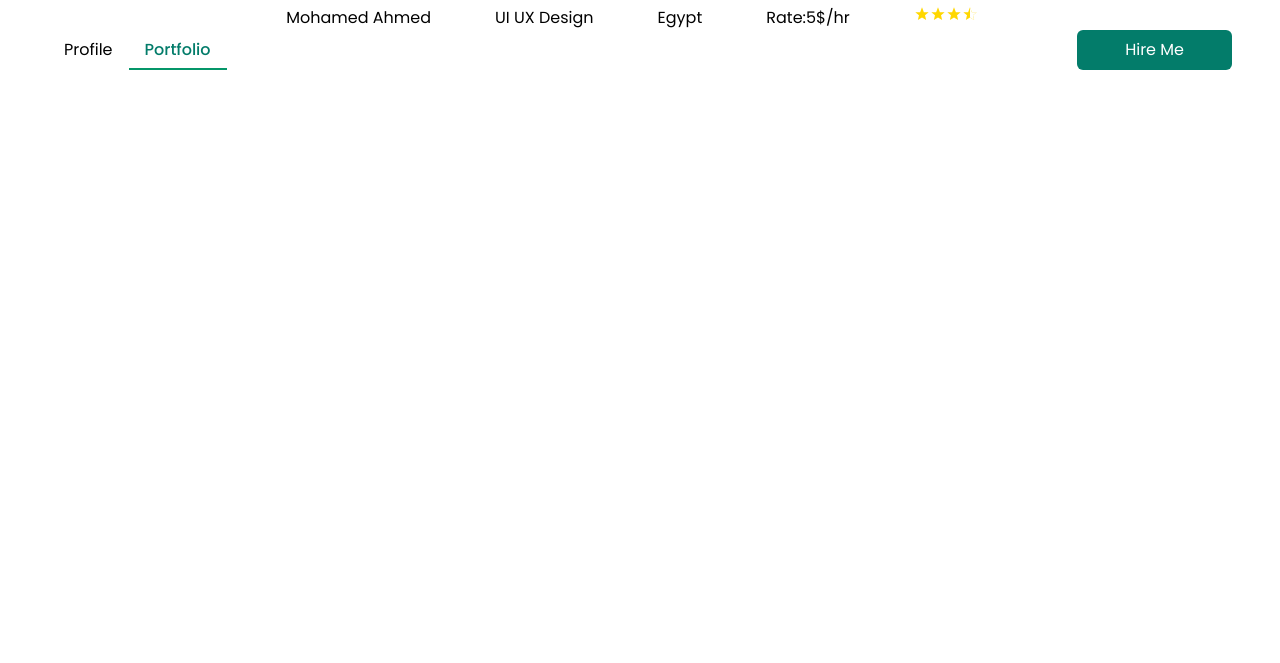
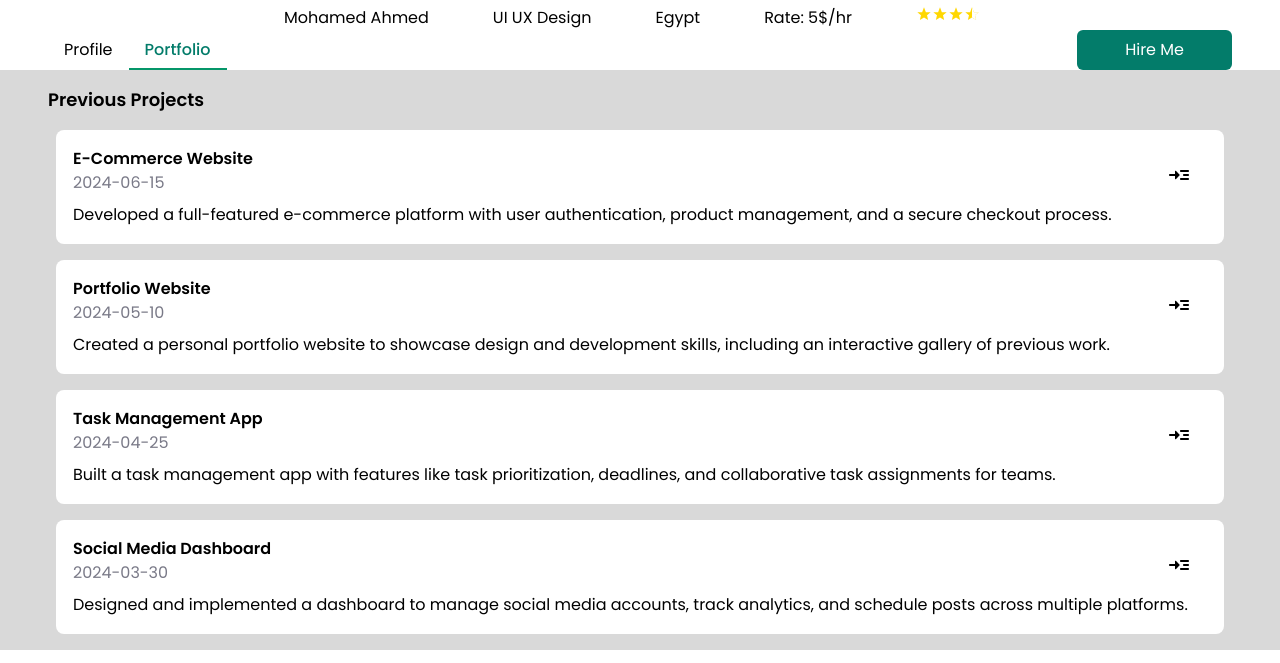
Before and after one commit to USAM24/new-freelancing-USAM, a React (Vite) app: page /profile/1 in a window 1280 px wide. Both pictures are taken after a click on the button "Portfolio". Shown: the part 250-913 px from the top of the page. Before the commit the page ends 800 px from the top, so only its background shows below. Built offline with nearby package versions, Linux system fonts and the light colour scheme; no server answers.

Commit message:
updated Hire Form and Portfolio

```diff
--- a/src/components/HireComponent/HireComponent.jsx
+++ b/src/components/HireComponent/HireComponent.jsx
@@ -39,6 +39,8 @@ const HireComponent = () => {
             >
                 {({ setFieldValue }) => (
                     <Form>
+                    <div className='grid grid-cols-2 gap-4'>
+                        <div>
                         {/* Client Information */}
                         <div className="mb-4">
                             <label htmlFor="name" className="block text-sm font-medium text-gray-700">Name</label>
@@ -72,6 +74,7 @@ const HireComponent = () => {
                             />
                             <ErrorMessage name="jobTitle" component="div" className="text-red-600 text-sm mt-1" />
                         </div>
+
                         <div className="mb-4">
                             <label htmlFor="projectDescription" className="block text-sm font-medium text-gray-700">Project Description</label>
                             <Field
@@ -93,7 +96,8 @@ const HireComponent = () => {
                             />
                             <ErrorMessage name="deadline" component="div" className="text-red-600 text-sm mt-1" />
                         </div>
-
+                        </div>
+                        <div>
                         {/* Budget */}
                         <div className="mb-4">
                             <label htmlFor="budget" className="block text-sm font-medium text-gray-700">Proposed Budget</label>
@@ -119,7 +123,7 @@ const HireComponent = () => {
                         </div>
 
                         {/* Attachments */}
-                        <div className="mb-4">
+                        <div className="mb-6">
                             <label htmlFor="attachments" className="block text-sm font-medium text-gray-700">Upload Files (Optional)</label>
                             <input
                                 type="file"
@@ -143,12 +147,17 @@ const HireComponent = () => {
                         </div>
 
                         {/* Submit Button */}
+                        <div className="mb-4">
+                        <label htmlFor="submit" className="block text-sm font-medium text-gray-700">Send Your Request</label>
                         <button
                             type="submit"
-                            className="w-full px-4 py-2 bg-[#037C6A] text-white font-bold rounded-md shadow-sm hover:bg-[#138C6A] focus:outline-none focus:shadow-outline"
+                            className="w-full mt-2 px-4 py-2 bg-[#037C6A] text-white font-bold rounded-md shadow-sm hover:bg-[#138C6A] focus:outline-none focus:shadow-outline"
                         >
                             Submit
                         </button>
+                        </div>
+                        </div>
+                        </div>
                     </Form>
                 )}
             </Formik>
--- a/src/components/PortfolioComponent/PortfolioComponent.jsx
+++ b/src/components/PortfolioComponent/PortfolioComponent.jsx
@@ -1,9 +1,44 @@
 import React from 'react'
+import ProjectComponent from '../ProjectComponent/ProjectComponent';
 
 function PortfolioComponent() {
+  const previousProjects = [
+    {
+      name: "E-Commerce Website",
+      date: "2024-06-15",
+      summary: "Developed a full-featured e-commerce platform with user authentication, product management, and a secure checkout process.",
+      link: "https://www.example-ecommerce.com",
+    },
+    {
+      name: "Portfolio Website",
+      date: "2024-05-10",
+      summary: "Created a personal portfolio website to showcase design and development skills, including an interactive gallery of previous work.",
+      link: "https://www.example-portfolio.com",
+    },
+    {
+      name: "Task Management App",
+      date: "2024-04-25",
+      summary: "Built a task management app with features like task prioritization, deadlines, and collaborative task assignments for teams.",
+      link: "https://www.example-taskapp.com",
+    },
+    {
+      name: "Social Media Dashboard",
+      date: "2024-03-30",
+      summary: "Designed and implemented a dashboard to manage social media accounts, track analytics, and schedule posts across multiple platforms.",
+      link: "https://www.example-socialdashboard.com",
+    }
+  ];
+
   return (
-    <div>
-
+    <div className='px-12 py-2'>
+      <h2 className="py-2 font-semibold text-lg">Previous Projects</h2>
+      <div>
+        {previousProjects.length ? (previousProjects.map((project,index)=>(
+          <ProjectComponent project={project} key={index}/>
+        ))) :(
+          <p className='min-h-[500px]'>No projects found</p>
+        )}
+      </div>
     </div>
   )
 }
--- /dev/null
+++ b/src/components/ProjectComponent/ProjectComponent.jsx
@@ -0,0 +1,28 @@
+import React from "react";
+import ReadMoreRoundedIcon from "@mui/icons-material/ReadMoreRounded";
+
+function ProjectComponent({ project }) {
+  return (
+    <div className="flex justify-center align-center">
+      <a
+        href={project.link}
+        className="w-full p-4 m-2 rounded-lg bg-white border border-transparent hover:border-[#037C6A] hover:shadow-lg hover:bg-[#F0F0F0] transition duration-300"
+      >
+        <div className="flex flex-col">
+          <div className="flex justify-between">
+            <div className="flex flex-col">
+              <h3 className="font-semibold">{project.name}</h3>
+              <h4 className="text-[#797987]">{project.date}</h4>
+            </div>
+            <ReadMoreRoundedIcon className="m-4" />
+          </div>
+          <p className="flex-1 overflow-hidden text-ellipsis">
+            {project.summary}
+          </p>
+        </div>
+      </a>
+    </div>
+  );
+}
+
+export default ProjectComponent;
--- a/src/pages/Profile/[id].jsx
+++ b/src/pages/Profile/[id].jsx
@@ -1,9 +1,11 @@
 import { useState } from "react";
+import { motion, AnimatePresence } from "framer-motion";
 import profile from "../../assets/profile.png";
 import Stars from "../../components/Stars/Stars";
 import ProfileComponent from "../../components/ProfileComponent/ProfileComponent";
 import PortfolioComponent from "../../components/PortfolioComponent/PortfolioComponent";
 import HireComponent from "../../components/HireComponent/HireComponent";
+
 const ProfilePage = () => {
   const [page, setPage] = useState("Profile");
   const User = {
@@ -12,6 +14,27 @@ const ProfilePage = () => {
     country: "Egypt",
     payRate: 5,
     rating: 3.5,
+  };
+
+  const pageVariants = {
+    initial: {
+      opacity: 0,
+      y: 50,
+    },
+    in: {
+      opacity: 1,
+      y: 0,
+    },
+    out: {
+      opacity: 0,
+      y: -50,
+    },
+  };
+
+  const pageTransition = {
+    type: "tween",
+    ease: "easeInOut",
+    duration: 0.5,
   };
 
   return (
@@ -23,7 +46,7 @@ const ProfilePage = () => {
         <h4 className="px-8">{User.name}</h4>
         <h4 className="px-8">{User.category}</h4>
         <h4 className="px-8">{User.country}</h4>
-        <h4 className="px-8">Rate:{User.payRate}$/hr</h4>
+        <h4 className="px-8">Rate: {User.payRate}$/hr</h4>
         <h4 className="px-8">
           <Stars rating={User.rating} />
         </h4>
@@ -35,8 +58,8 @@ const ProfilePage = () => {
             className={`px-4 relative ${
               page === "Profile"
                 ? "text-[#037C6A] font-medium after:content-[''] after:absolute after:left-0 after:right-0 after:bottom-0 after:h-[2px] after:bg-emerald-600"
-                : "hover:text-[#037C6A] hover:font-medium hover:after:content-[''] hover:after:absolute hover:after:left-0 hover:after:right-0 hover:after:bottom-0 hover:after:h-[2px] hover:after:bg-emerald-600"
-            } transition duration-300`}
+                : "hover:text-[#037C6A] hover:font-medium hover:after:content-[''] hover:after:absolute hover:after:left-0 hover:after:right-0 hover:after:bottom-0 hover:after:h-[2px] hover:after:bg-emerald-600 transition duration-300"
+            }`}
           >
             Profile
           </button>
@@ -46,8 +69,8 @@ const ProfilePage = () => {
             className={`px-4 relative ${
               page === "Portfolio"
                 ? "text-[#037C6A] font-medium after:content-[''] after:absolute after:left-0 after:right-0 after:bottom-0 after:h-[2px] after:bg-emerald-600"
-                : "hover:text-[#037C6A] hover:font-medium hover:after:content-[''] hover:after:absolute hover:after:left-0 hover:after:right-0 hover:after:bottom-0 hover:after:h-[2px] hover:after:bg-emerald-600"
-            } transition duration-300`}
+                : "hover:text-[#037C6A] hover:font-medium hover:after:content-[''] hover:after:absolute hover:after:left-0 hover:after:right-0 hover:after:bottom-0 hover:after:h-[2px] hover:after:bg-emerald-600 transition duration-300"
+            } `}
           >
             Portfolio
           </button>
@@ -60,11 +83,44 @@ const ProfilePage = () => {
           </button>
         </div>
         <div className="bg-[#D9D9D9]">
-          {page === "Profile" && <ProfileComponent />}
-
-          {page === "Portfolio" && <PortfolioComponent />}
-
-          {page === "Hire" && <HireComponent />}
+          <AnimatePresence mode='wait'>
+            {page === "Profile" && (
+              <motion.div
+                key="Profile"
+                initial="initial"
+                animate="in"
+                exit="out"
+                variants={pageVariants}
+                transition={pageTransition}
+              >
+                <ProfileComponent />
+              </motion.div>
+            )}
+            {page === "Portfolio" && (
+              <motion.div
+                key="Portfolio"
+                initial="initial"
+                animate="in"
+                exit="out"
+                variants={pageVariants}
+                transition={pageTransition}
+              >
+                <PortfolioComponent />
+              </motion.div>
+            )}
+            {page === "Hire" && (
+              <motion.div
+                key="Hire"
+                initial="initial"
+                animate="in"
+                exit="out"
+                variants={pageVariants}
+                transition={pageTransition}
+              >
+                <HireComponent />
+              </motion.div>
+            )}
+          </AnimatePresence>
         </div>
       </div>
     </div>
```
